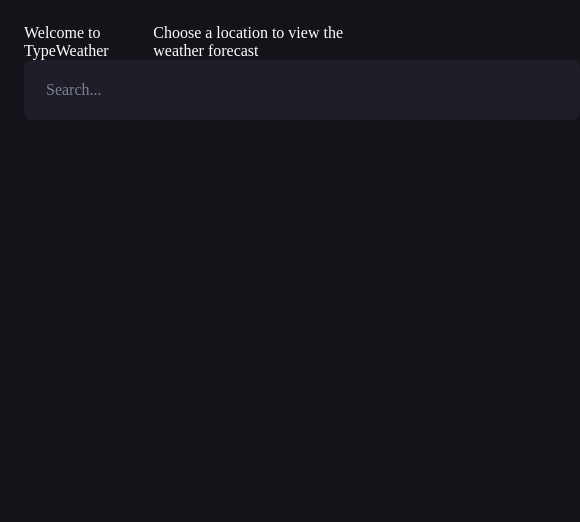
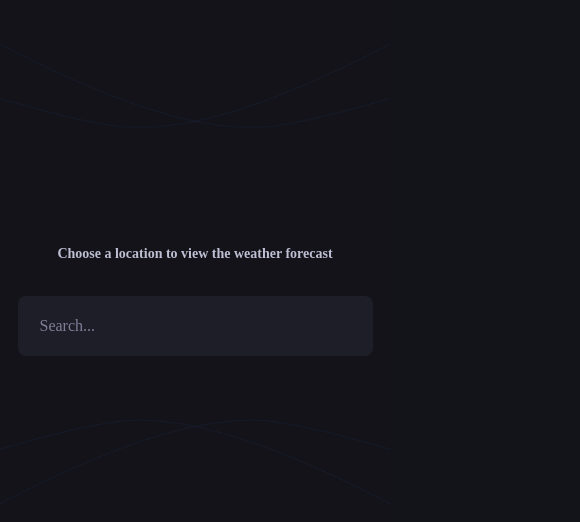
Before and after one commit to Anqlem/weather-app, a React (Create React App) app: page / in a window 390 px wide. Shown: the top 522 px of the page, 580 px wide, since content can reach past the window. Built offline with nearby package versions, Linux system fonts and the light colour scheme.

Commit message:
Added loading animation & responsive page

```diff
--- a/src/App.css
+++ b/src/App.css
@@ -7,30 +7,163 @@ font-family: 'Nunito Sans';
   font-family: 'Nunito';
 }
 body{
+  width: auto;
+  height: auto;
   color: white;
   background-image: url("./assets/images/Background.png");
-  background: var(--base-gray-900, #13131A);
-  padding: 24px;
+  background: #13131A;
+
 }
 
 .content {
-  background-repeat: no-repeat;
-  background-size: cover;
   display: grid;
   grid-template-areas:
-    "card card details"
-    "card card details"
-    "card card next";
+    " card details"
+    " card next";
+    padding: 88px;
   gap: 24px;
+
+}
+
+.welcome{
+  height: 100vh;
+  width: 100%;
+  display: flex;
+  flex-direction: column;
   justify-content: center;
   align-items: center;
+  gap: 56px;
 
+  background: url('./assets/images/Background.png'), lightgray 50% / cover no-repeat;
+  background-repeat: no-repeat;
+  background-position: center;
+  background-size: cover;
 }
+
+.title{
+  display: flex;
+  flex-direction: column;
+  align-items: center;
+  gap: 8px;
+  align-self: stretch;
+  color: var(--base-gray-200, #BFBFD4);
+}
+
+.input-container{
+  position: relative;
+}
+
+.welcome-search{
+  display: flex;
+  height: 64px;
+  width: 512px;
+  padding: 0px 20px;
+  appearance: none;
+  justify-content: center;
+  align-items: center;
+  border-color: transparent;
+  border-radius: 8px;
+  background: var(--base-gray-600, #1E1E29);
+  color:#7F7F98;
+  font-size: 16px;
+  line-height: 140%;
+  font-weight: normal;
+}
+
+.icon-container{
+  position: absolute;
+  right: 20px;
+  top: calc(50% - 15px);
+}
+
+.loader{
+  position: relative;
+  display: inline-block;
+  animation: loading 0.75s linear infinite;
+}
+
+
+@keyframes loading{
+  from{
+    transform: rotate(0turn);
+  }
+  to{
+    transform: rotate(1turn);
+  }
+}
+
+
+
+/*----------------------------------------TEXT---------------------------------------------------*/
+heading-hg{
+  font-size: 96px;
+  line-height: 100%;
+  font-weight: 800;
+}
+
+heading-xl{
+  font-size: 48px;
+  line-height: 120%;
+  font-weight: 800;
+}
+
+heading-lg{
+font-size: 32px;
+font-weight: bold;
+line-height: 140%;
+}
+
+heading-md{
+  font-size: 20px;
+  line-height: 140%;
+  font-weight: bold;
+}
+
+heading-sm{
+  font-size: 16px;
+  line-height: 140%;
+  font-weight: bold;
+}
+
+heading-xs{
+  font-size: 14px;
+  line-height: 140%;
+  font-weight: bold;
+}
+
+text-lg{
+font-size: 20px;
+font-weight: normal;
+line-height: 140%
+}
+
+text-md{
+  font-size: 16px;
+  line-height: 140%;
+  font-weight: normal;
+}
+
+text-sm{
+  font-size: 14px;
+  line-height: 140%;
+  font-weight: normal;
+}
+
+text-xs{
+  font-size: 12px;
+  line-height: 140%;
+  font-weight: normal;
+  font-weight: bold;
+}
+/*----------------------------------------TEXT---------------------------------------------------*/
 
 .card{
   grid-area: card;
   display: grid;
+  justify-content: center;
+  align-items: center;
   padding: 16px;
+
   gap: 16px;
   border-radius: 12px;
   background: var(--base-gray-800, #16161F);
@@ -38,6 +171,7 @@ body{
 
 .actions{
   display: flex;
+  justify-content: center;
   align-items: center;
   gap: 12px;
 }
@@ -128,13 +262,13 @@ body{
   line-height: 140%; /* 19.6px */
 }
 
-.title{
+.details-title{
   display: flex;
   align-items: center;
   gap: 12px;
 }
 
-.title img{
+.details-title img{
   filter: invert(22%) sepia(43%) saturate(329%) hue-rotate(200deg) brightness(95%) contrast(96%);
 }
 
@@ -148,3 +282,72 @@ body{
   font-weight: 700;
   line-height: 140%; /* 28px */
 }
+
+
+@media (max-width: 768px){
+  .welcome{
+    display: flex;
+    flex-direction: column;
+    align-items: center;
+    gap: 32px;
+    height: 600px;
+  }
+
+  .welcome-search{
+    display: flex;
+    height: 56px;
+    width: 311px;
+    padding: 0px 20px;
+    justify-content: center;
+    align-items: center;
+    align-self: stretch;
+  }
+
+  .title{
+    font-size: 14px;
+    font-weight: bold;
+    line-height: 140%;
+  }
+
+  .content-container{
+    align-items: normal;
+  }
+
+  .content{
+    display: flex;
+    flex-direction: column;
+    padding: 12px;
+    gap: 8px;
+  }
+
+  .actions-search{
+    width: 220px;
+  }
+
+  .card{
+    width: 342px;
+    padding: 12px;
+    gap: 12px;
+  }
+
+  .details{
+    width: 342px;
+    padding: 4px 12px;
+    flex-direction: unset;
+  }
+
+  .details ul{
+    width: 359px;
+    margin: 0;
+  }
+
+  .details-name{
+    display: none;
+  }
+
+  .details img{
+    height: 24px;
+    width: 24px;
+  }
+
+}
--- a/src/App.js
+++ b/src/App.js
@@ -32,9 +32,9 @@ import {
 } from "./assets";
 
 import logo from "../src/assets/images/Logo.svg";
+import loading from "../src/assets/images/icons/loading.svg";
 import { WeatherDetails } from "./components/WeatherDetails";
 import { WeatherNextDays } from "./components/WeatherNextDays";
-import { isVisible } from "@testing-library/user-event/dist/utils";
 
 const api = {
   key: "859b0e64994f154721fc4e8a5e75545d",
@@ -49,6 +49,8 @@ function App() {
 
   const [isData, setIsData] = useState(false);
 
+  const [isLoading, setIsLoading] = useState(false);
+
   const [backgroundImage, setBackgroundImage] = useState("");
   const [nextBackgroundImage, setNextBackgroundImage] = useState({});
 
@@ -56,14 +58,13 @@ function App() {
     const url1 = `${api.base}weather?q=${query}&appid=${api.key}&units=metric`;
     const url2 = `${api.base}forecast?q=${query}&appid=${api.key}&units=metric`;
     if (evt.key === "Enter") {
+      setIsLoading(true);
       const res = await Promise.all([fetch(url1), fetch(url2)]);
       const today = await res[0].json();
       const next = await res[1].json();
       var nextIcons = [];
       var weatherArray = [];
       var dates = [];
-      setWeather(today);
-      setBackgroundImage(codeMapping[today.weather[0].icon]);
       next.list.map((x, y) => {
         if (y === 7 || y === 15 || y === 23 || y === 31 || y === 39) {
           weatherArray.push(x);
@@ -72,11 +73,17 @@ function App() {
           dates.push(fullDates);
         }
       });
-      setIsData(true);
+
+      setTimeout(() => {
+        setWeather(today);
+        setBackgroundImage(codeMapping[today.weather[0].icon]);
         setDate(dates);
         setNextBackgroundImage(nextIcons);
         setNextWeather(weatherArray);
         setQuery("");
+        setIsData(true);
+        setIsLoading(false);
+      }, 500);
     }
   }
 
@@ -100,10 +107,14 @@ function App() {
   };
 
   const timeBuilder = () => {
-    const date = new Date();
-    const time = date.getHours() + ":" + date.getMinutes();
+    const timezone = weather.timezone;
+    const date = new Date().getTime() + timezone * 1000;
+    const localtime = new Date(date);
+    //const time = date.getHours() + ":" + date.getMinutes();
+    console.log(`${localtime.toLocaleTimeString()}`);
+    console.log(timezone);
 
-    return `${time}`;
+    return `${localtime}`;
   };
 
   function dateBuilder(d) {
@@ -141,43 +152,62 @@ function App() {
 
   return (
     <div className="App">
-      {isData == true ? (
+      {isData === true ? (
         <></>
       ) : (
         <div className="welcome">
           <div className="title">
-            <span className="Heading-lg">Welcome to TypeWeather</span>
-            <span className="Text-lg">
-              Choose a location to view the weather forecast
-            </span>
+            <span>Choose a location to view the weather forecast</span>
           </div>
+          <div className="input-container">
+            <input
+              type="text"
+              className="welcome-search"
+              placeholder="Search..."
+              onChange={(e) => setQuery(e.target.value)}
+              value={query}
+              disabled={isLoading}
+              onKeyPress={search}
+            />
+            {isLoading === true ? (
+              <div className="icon-container">
+                <img src={loading} alt="loading" className="loader"></img>
+              </div>
+            ) : (
+              <></>
+            )}
+          </div>
+        </div>
+      )}
+
+      {isData === true ? (
+        <div className="content-container">
+          <div className="content">
+            <div className="card">
+              <div className="actions">
+                <div className="home">
+                  <img src={logo} alt="logo" />
+                </div>
+                <div className="input-container">
                   <input
                     type="text"
                     className="actions-search"
                     placeholder="Search..."
                     onChange={(e) => setQuery(e.target.value)}
                     value={query}
+                    disabled={isLoading}
                     onKeyPress={search}
                   />
+                  {isLoading === true ? (
+                    <div className="icon-container">
+                      <img src={loading} alt="loading" className="loader"></img>
                     </div>
+                  ) : (
+                    <></>
                   )}
+                </div>
+              </div>
 
-      {weather.main && nextWeather.main !== "undefined" ? (
-        <div className="content">
-          <div className="card">
-            <div className="actions">
-              <div className="home">
-                <img src={logo} alt="logo" />
-              </div>
-              <input
-                type="text"
-                className="actions-search"
-                placeholder="Search..."
-                onChange={(e) => setQuery(e.target.value)}
-                value={query}
-                onKeyPress={search}
-              />
-            </div>
               <WeatherCard
                 backgroundImage={backgroundImage}
                 location={weather.name}
@@ -200,8 +230,9 @@ function App() {
               date={date}
             />
           </div>
+        </div>
       ) : (
-        ""
+        <></>
       )}
     </div>
   );
--- a/src/components/WeatherCard/index.jsx
+++ b/src/components/WeatherCard/index.jsx
@@ -15,7 +15,6 @@ function WeatherCard(props) {
           </span>
           <span className="date">{props.date}</span>
         </div>
-        <span className="time">11:32</span>
       </div>
       <div className="weather">
         <div className="temp">{Math.round(props.main.temp)}°c</div>
@@ -26,7 +25,9 @@ function WeatherCard(props) {
           <span className="forecast">{props.weather}</span>
         </div>
       </div>
-      <img className="icon" src={props.backgroundImage[1]} />
+      <div className="weather-icon-container">
+        <img className="icon" src={props.backgroundImage[1]} />
+      </div>
     </div>
   );
 }
--- a/src/components/WeatherNextDays/index.jsx
+++ b/src/components/WeatherNextDays/index.jsx
@@ -2,7 +2,7 @@ function WeatherNextDays(props) {
   console.log(props);
   return (
     <div className="next">
-      <span>Forecast for 5 days</span>
+      <span className="next-name">Forecast for 5 days</span>
       <ul className="list">
         <li>
           <span>{props.date[0].split(",")[0]}</span>
--- a/src/css/WeatherNextDays.css
+++ b/src/css/WeatherNextDays.css
@@ -84,3 +84,21 @@ font-style: normal;
 font-weight: 700;
 line-height: 140%; /* 19.6px */
   }
+
+  @media (max-width: 768px){
+    .next{
+      width: 342px;
+      padding: 10px;
+
+      display: unset;
+      height: unset;
+    }
+
+    .list li{
+      width: 67px;
+    }
+
+    .next-name{
+      display: none;
+    }
+  }
--- a/src/index.css
+++ b/src/index.css
@@ -1,7 +1,7 @@
 body {
   margin: 0;
   font-family: -apple-system, BlinkMacSystemFont, 'Segoe UI', 'Roboto', 'Oxygen',
-    'Ubuntu', 'Cantarell', 'Fira Sans', 'Droid Sans', 'Helvetica Neue',
+    'Ubuntu', 'Nunito', 'Cantarell', 'Fira Sans', 'Droid Sans', 'Helvetica Neue',
     sans-serif;
   -webkit-font-smoothing: antialiased;
   -moz-osx-font-smoothing: grayscale;
```
Also changed, not shown: src/components/WeatherDetails/index.jsx (+5 -5 lines), src/css/WeatherCard.css (+43 -5 lines), src/assets/images/icons/loading.svg (added). Lines whose indentation alone changed are shown as unchanged.
